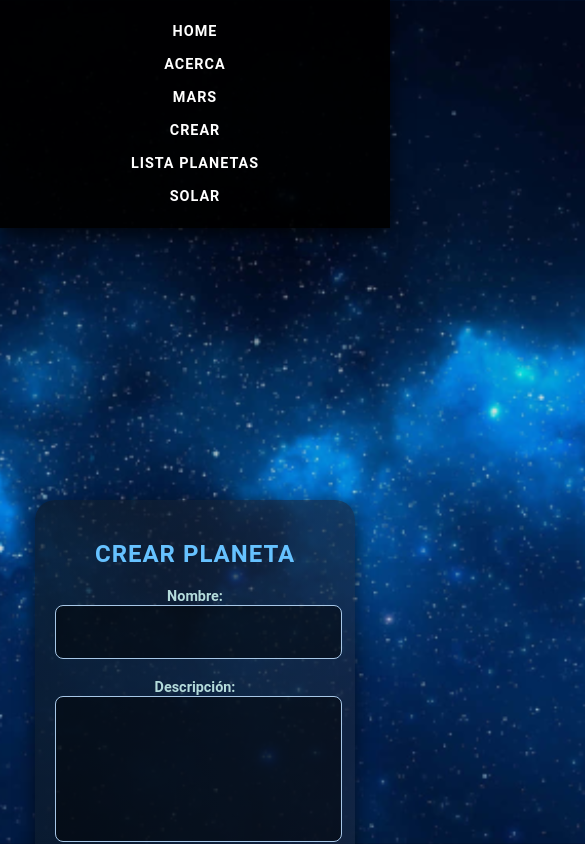
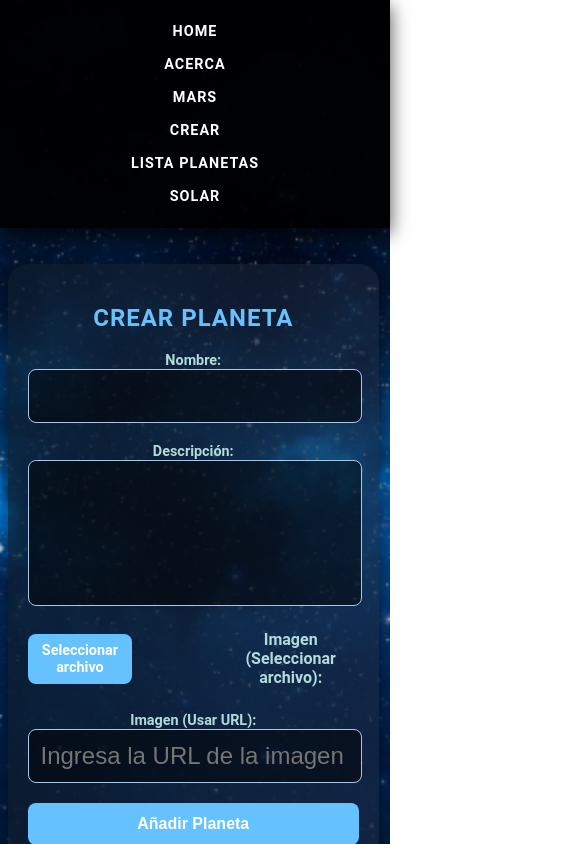
Before and after one commit to Kdnastone/astrolunar, a React (Vite) app: page /crear in a window 390 px wide. Shown: the top 844 px of the page, 585 px wide, since content can reach past the window. Built offline with nearby package versions, Linux system fonts and the light colour scheme.

Commit message:
nuevos cambios

```diff
--- a/src/styles/Acerca.css
+++ b/src/styles/Acerca.css
@@ -197,7 +197,7 @@ body {
 @media (max-width: 480px) {
   h1 {
       font-size: 2rem;
-      margin: 80px 0 40px;
+      margin: 273px 0 40px;
   }
 
   p {
--- a/src/styles/Form.css
+++ b/src/styles/Form.css
@@ -162,8 +162,11 @@
     @media (max-width: 480px) {
         form {
             padding: 20px;
-            max-width: 100%;
-            margin: 500px;
+            max-width: 85%;
+            margin: -90px;
+            left: 25%;
+            position: absolute;
+            top: 42%;
         }
 
 
--- a/src/styles/Home.css
+++ b/src/styles/Home.css
@@ -157,6 +157,10 @@ li:hover{
     .menu-container {
         padding: 2px 0;
     }
+
+    .home-container{
+        margin: -134px auto;
+    }
     .footer-section {
         font-size: 0.75rem;
         padding: 4px;
```
